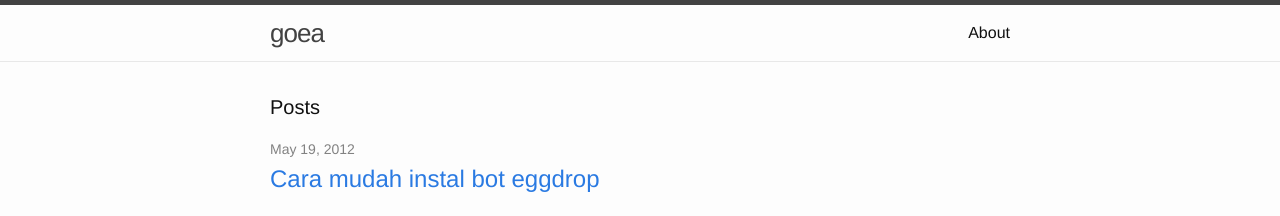
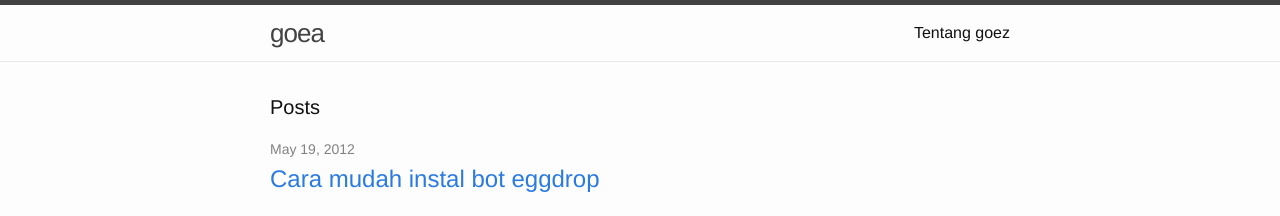
Before and after one commit to goezz/goezz.github.com, a Jekyll site: the page built from index.html, in a window 1280 px wide. Shown: the top 216 px of the page. Built offline with Jekyll 4.4.1, drawn with Linux system fonts in a browser that asks for light colours.

Commit message:
Update about.md

```diff
--- a/about.md
+++ b/about.md
@@ -1,13 +1,10 @@
 ---
 layout: page
-title: About
-permalink: /about
+title: Tentang goez
+permalink: /about.xhtml
 ---
 
-<h2 class="title">Tentang goez</h2>
-    <div class="entry">
-
-      <p>
+<h2>Tentang goez</h2>
 
 	<img src="http://goez.yu.tl/files/und.jpg" alt="Foto profil goez" title="goez"><br>
 
@@ -26,7 +23,6 @@ permalink: /about
       </p>
 
 	  <h3><a name="blogroll" class="no-link">Blogroll goez</a></h3>
-      <ol>
 
 	<li><a href="http://eggoez.com">g0eZ egGo</a></li>
 
```
